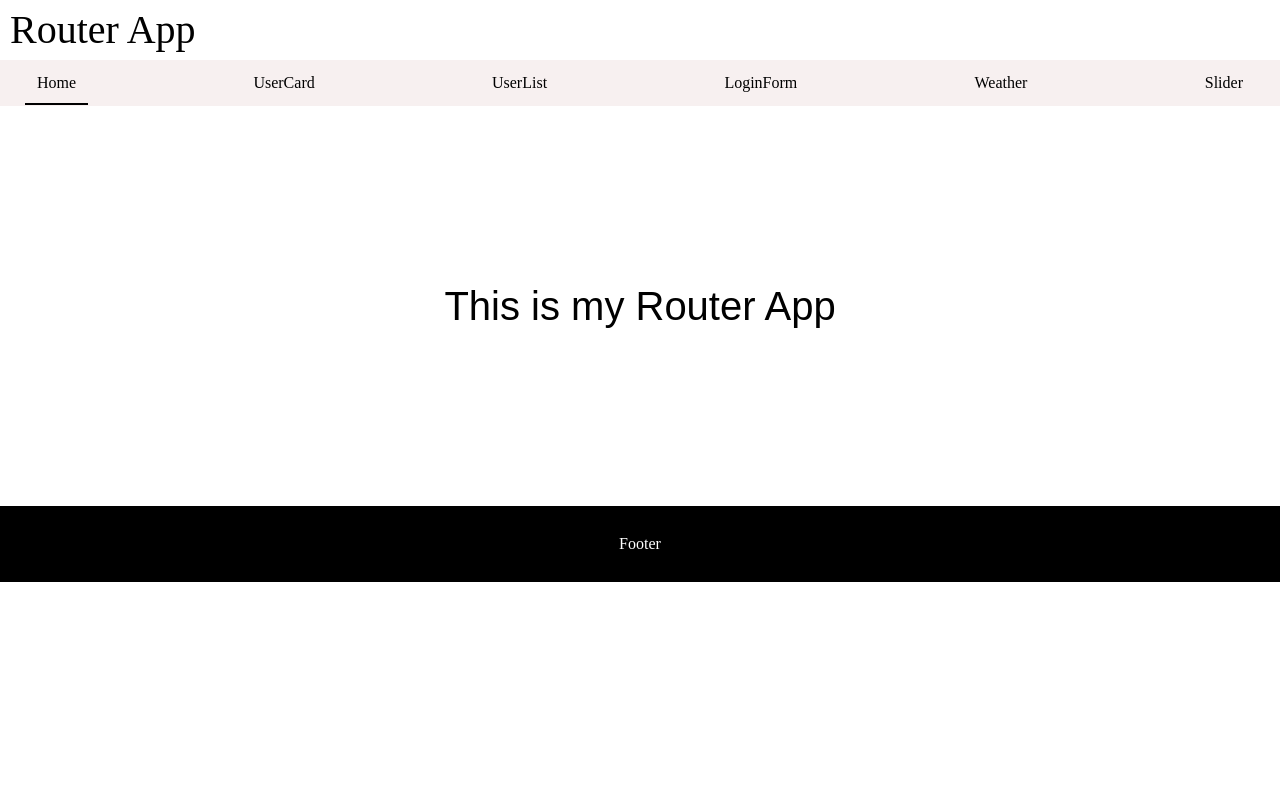
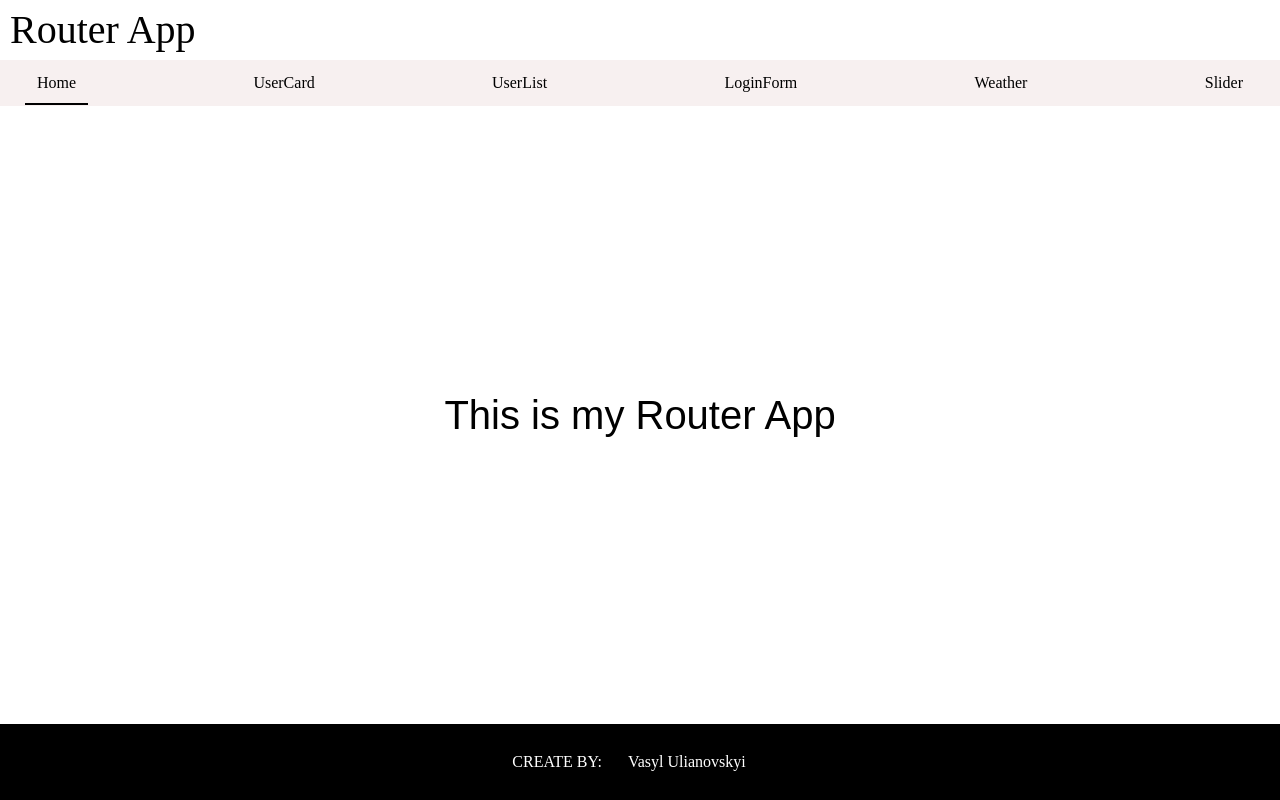
Before and after one commit to VasylUlianovskyi/React-Router-App, a React (Vite) app: page / in a window 1280 px wide. Built offline with nearby package versions, Linux system fonts and the light colour scheme.

Commit message:
Fix footer bug

```diff
--- a/src/BasePage.jsx
+++ b/src/BasePage.jsx
@@ -6,7 +6,9 @@ function BasePage() {
   return (
     <>
       <Header />
-      <Outlet />
+      <div className="mainContent">
+        <Outlet />
+      </div>
       <Footer />
     </>
   );
--- a/src/Footer/Footer.jsx
+++ b/src/Footer/Footer.jsx
@@ -1,7 +1,14 @@
 import styles from "./Footer.module.sass";
 
 function Footer() {
-  return <section className={styles.footerEl}>Footer</section>;
+  return (
+    <section className={styles.footerEl}>
+      CREATE BY:{" "}
+      <a className={styles.link} href="https://t.me/LamberLoss">
+        Vasyl Ulianovskyi
+      </a>
+    </section>
+  );
 }
 
 export default Footer;
--- a/src/Footer/Footer.module.sass
+++ b/src/Footer/Footer.module.sass
@@ -5,3 +5,6 @@
   color: white
   text-align: center
   align-self: end
+
+.link
+  color: white
--- a/src/Header/Header.jsx
+++ b/src/Header/Header.jsx
@@ -1,12 +1,4 @@
-import {
-  Link,
-  NavLink,
-  Outlet,
-  Route,
-  BrowserRouter as Router,
-  Routes,
-  useNavigate,
-} from "react-router-dom";
+import { NavLink, BrowserRouter as Router } from "react-router-dom";
 
 import styles from "./Header.module.sass";
 
--- a/src/NotFound.jsx
+++ b/src/NotFound.jsx
@@ -1,7 +1,12 @@
 import styles from "./HomeEl/HomeEl.module.sass";
 
 function NotFound() {
-  return <div className={styles.homeEl}>404 Цієї сторінки поки не існує</div>;
+  return (
+    <div className={styles.homeEl}>
+      404 Цієї сторінки поки не існує, але над цим ведеться активна робота
+      <span>&#128521;</span>
+    </div>
+  );
 }
 
 export default NotFound;
--- a/src/index.css
+++ b/src/index.css
@@ -133,9 +133,22 @@ table {
   box-sizing: border-box;
 }
 
+html,
+body {
+  height: 100%;
+  margin: 0;
+}
+
 #root {
   display: flex;
   flex-direction: column;
-  min-height: 100vh;
-  margin: 0;
+  min-height: 100%;
+  flex: 1 1 auto
 }
+
+.mainContent {
+  flex: 1 1 auto;
+  display: flex;
+  justify-content: center;
+  align-items: center;
+}
```
